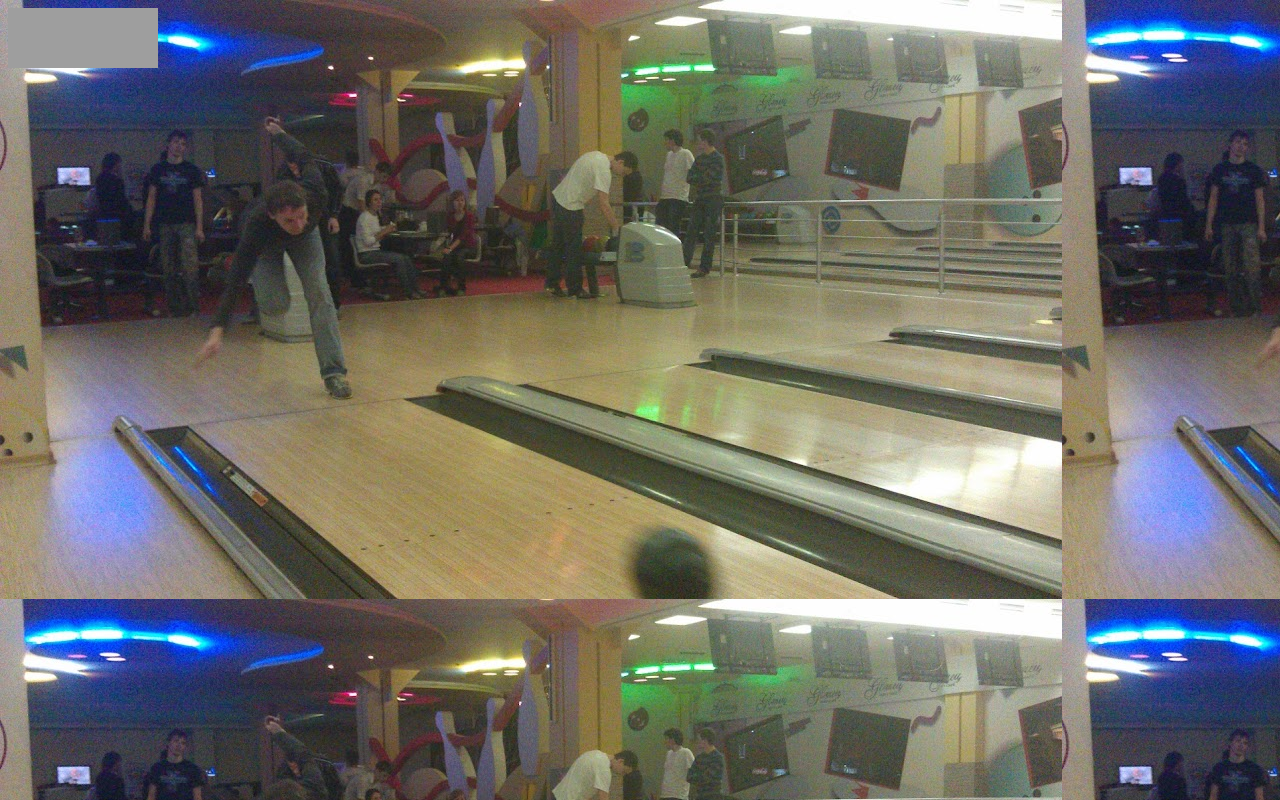
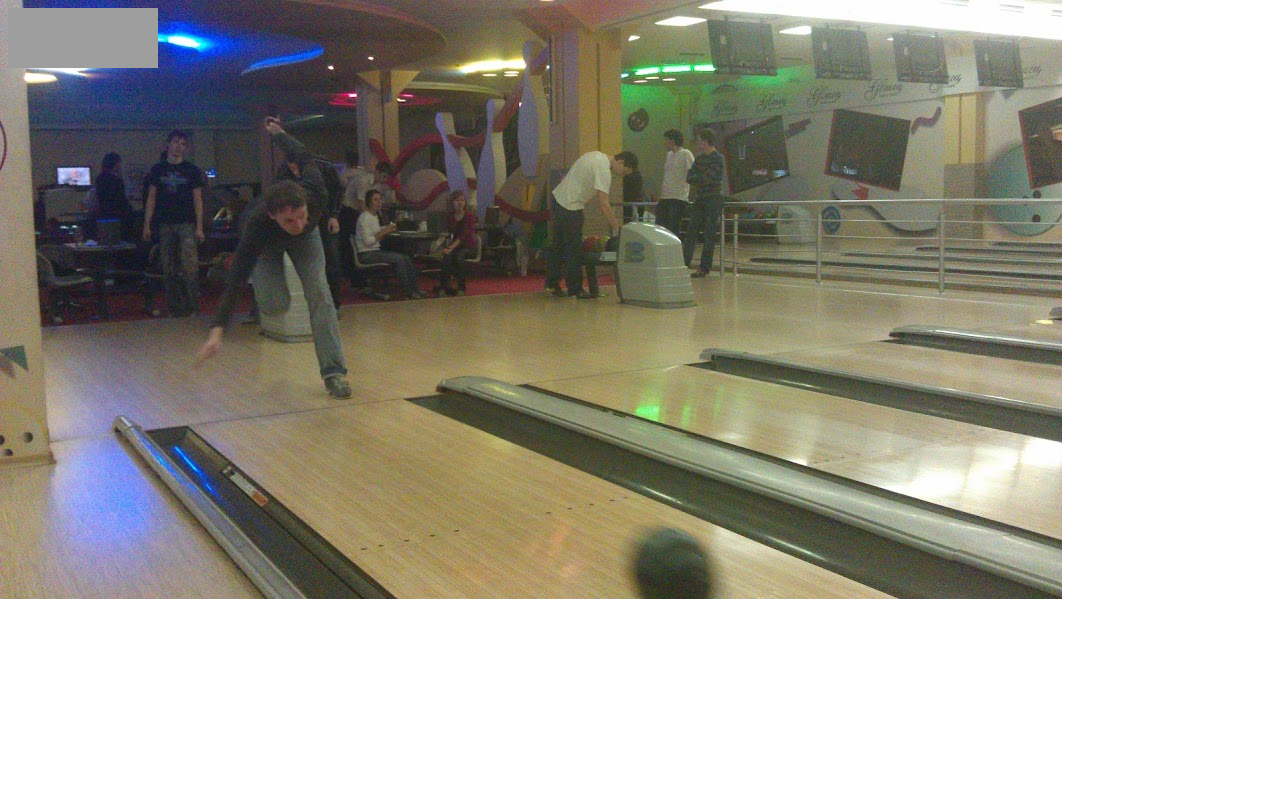
Before and after one commit to budnik/dmitriybudnik.github.com, a plain HTML site: page index.html in a window 1280 px wide. Drawn offline with Linux system fonts and the light colour scheme; grey boxes are pictures that could not be loaded.

Commit message:
No repeat

```diff
--- a/index.html
+++ b/index.html
@@ -1,5 +1,8 @@
 <html><head>
 <style type="text/css">
-body {background-image:url('/IMAG0143.jpg');}
+body {
+	background-image:url('/IMAG0143.jpg');
+	background-repeat:no-repeat;
+}
 </style>
 </head><body><script type="text/javascript" src="http://download.skype.com/share/skypebuttons/js/skypeCheck.js"></script><a href="skype:dmitriy.budnik?call"><img src="http://mystatus.skype.com/balloon/dmitriy%2Ebudnik" style="border: none;" width="150" height="60" alt="My status" /></a></body></html>
```
